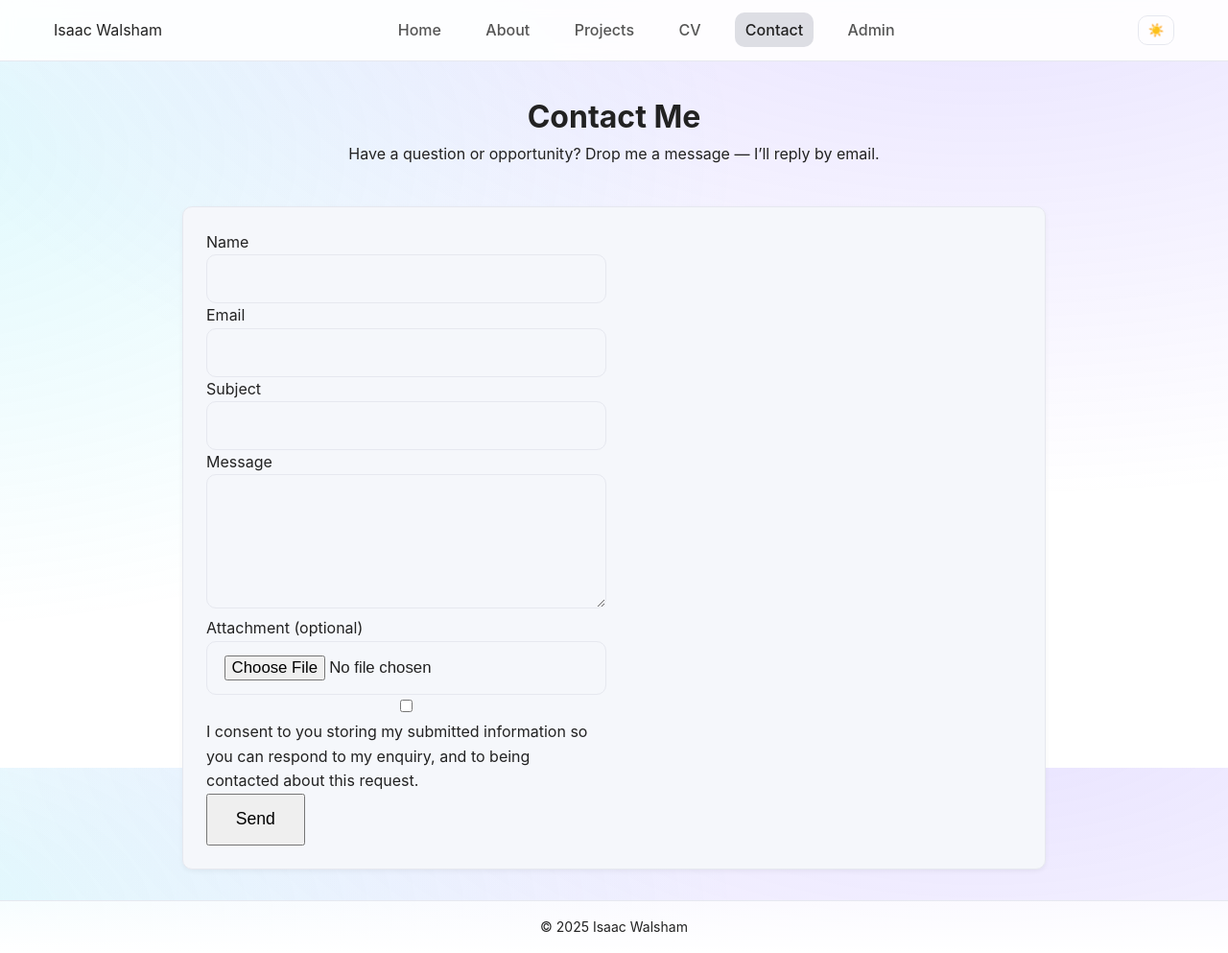
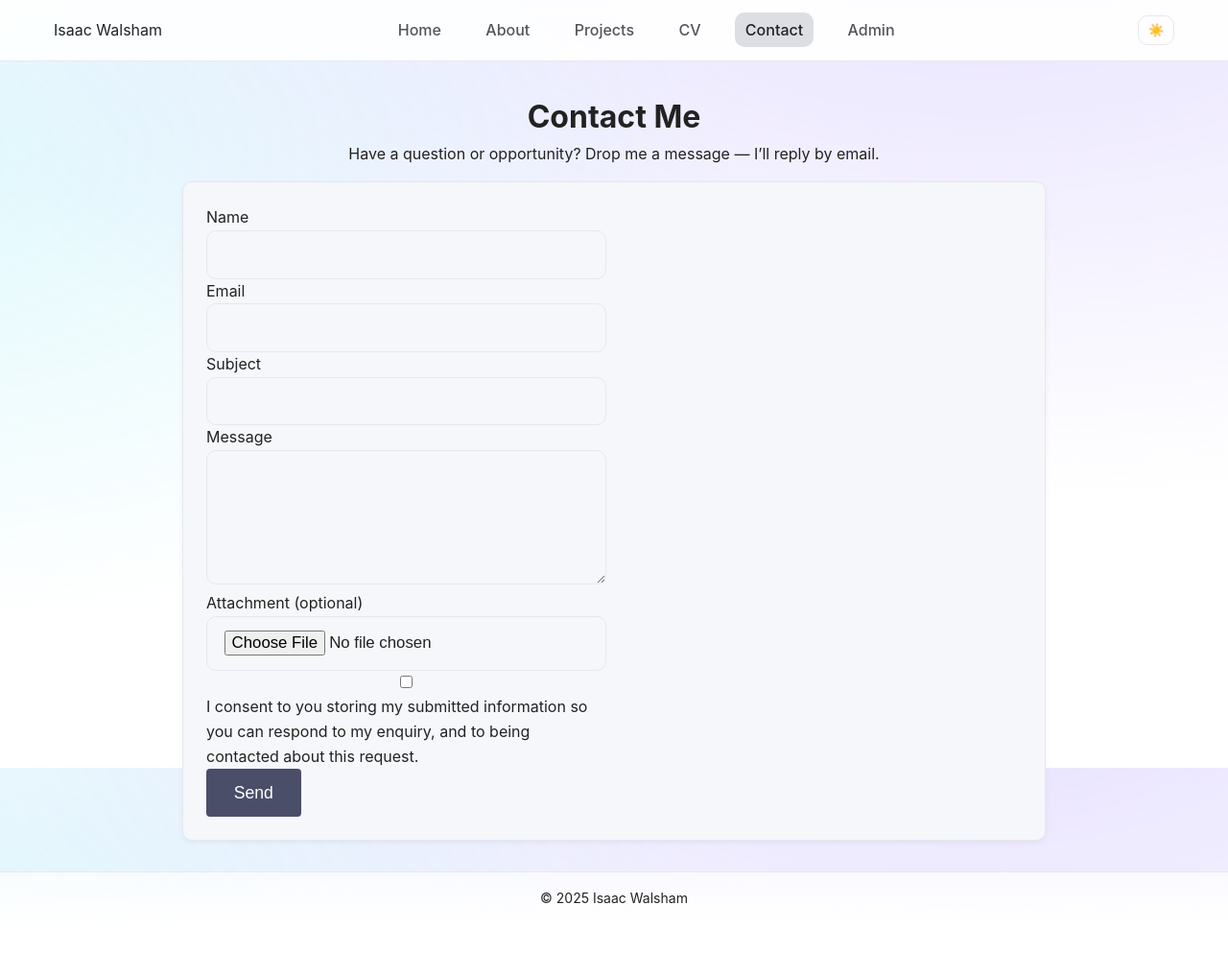
Before and after one commit to isaacwalsham/portfolio, a website: page public/contact.html in a window 1280 px wide. Shown: the whole page at 96% size. After the commit the page ends 963 px from the top, so only its background shows below. Drawn offline with nearby package versions, Linux system fonts and the light colour scheme.

Commit message:
changes made to contact form for web hosting

```diff
--- a/public/contact.html
+++ b/public/contact.html
@@ -31,7 +31,7 @@
     <div class="contact-wrap">
       <div class="section-header">
         <h1>Contact Me</h1>
-        <p class="section-subtitle">Have a question or opportunity? Drop me a message — I’ll reply by email.</p> <br>
+        <p class="section-subtitle">Have a question or opportunity? Drop me a message — I’ll reply by email.</p>
       </div>
   <form
     class="card contact-form"
@@ -58,7 +58,7 @@
       <input type="checkbox" id="consent" name="consent" value="yes" required>
       <label for="consent">I consent to you storing my submitted information so you can respond to my enquiry, and to being contacted about this request.</label>
     </div>
-    <button type="submit">Send</button>
+    <button type="submit" class="btn">Send</button>
     </div>
   </form>
     </div>
```
